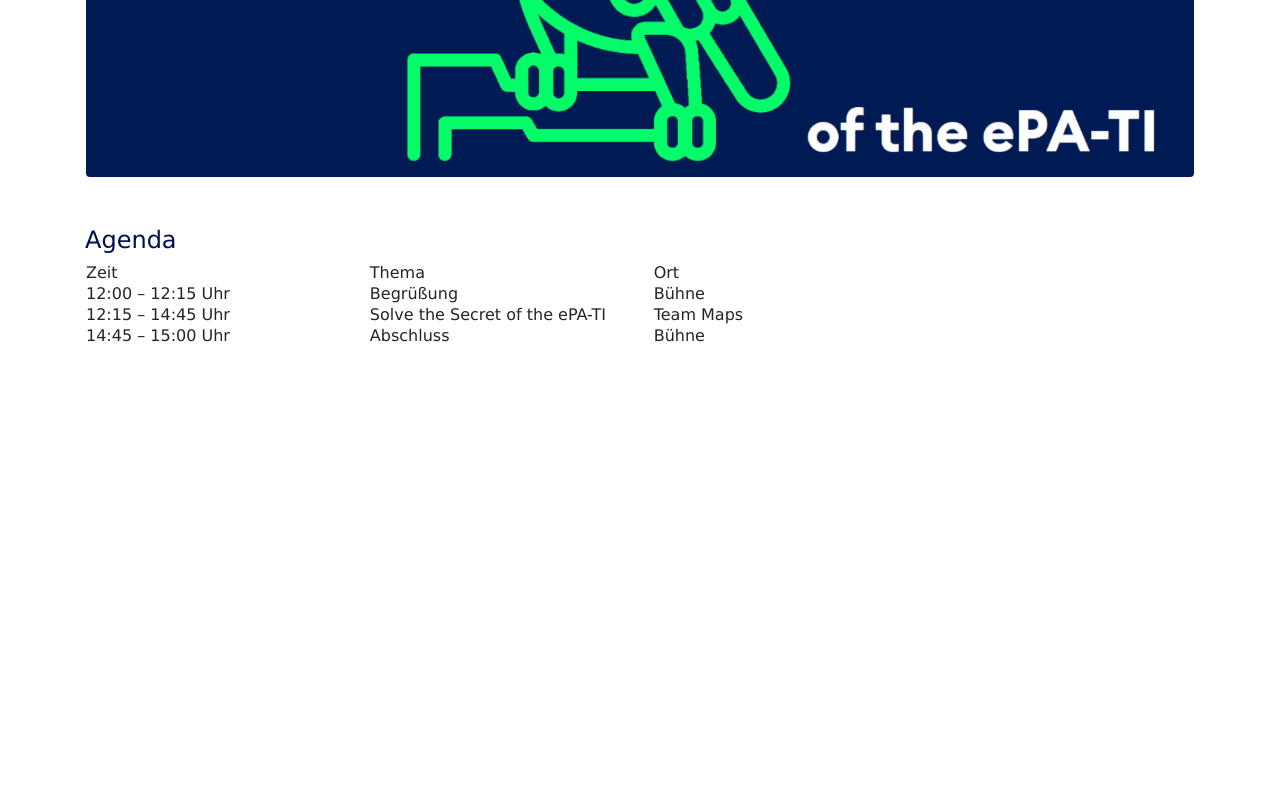
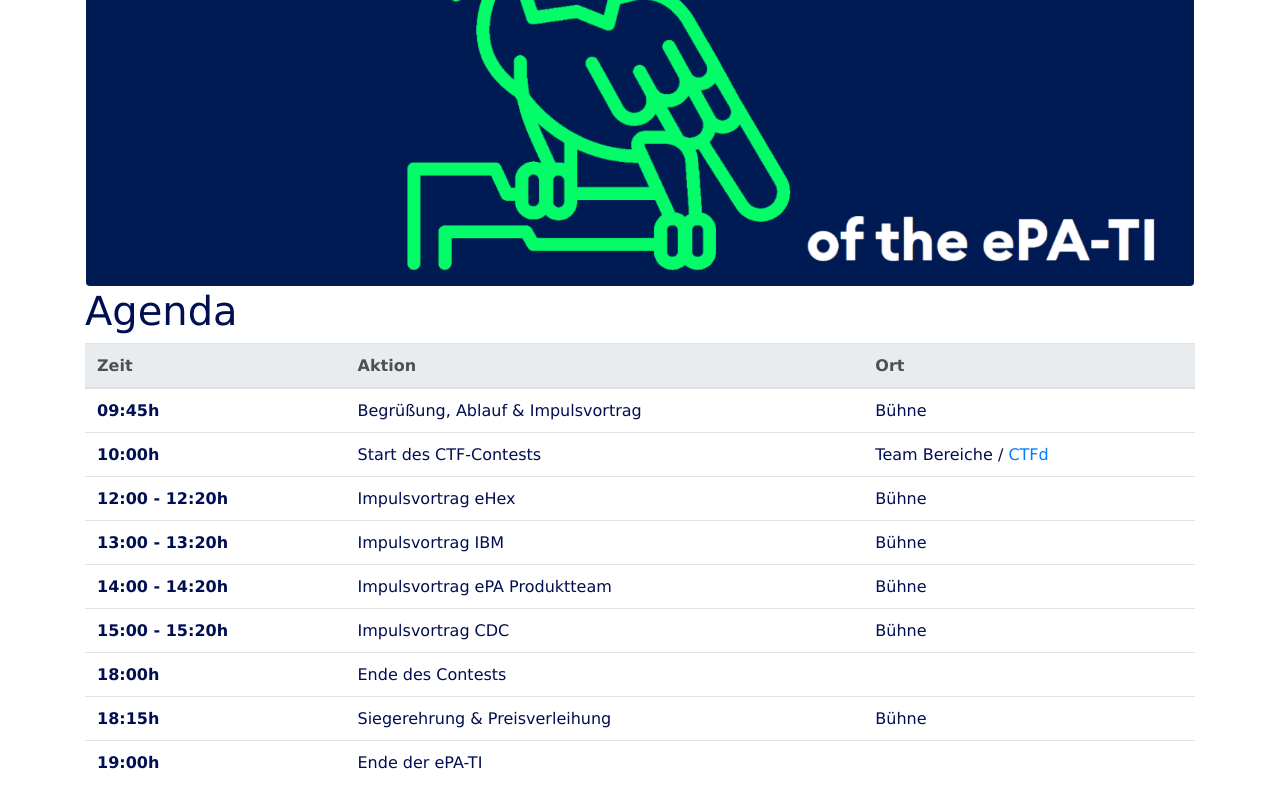
Before and after one commit to cert-ctf/ctf_2022, a website: page public/html/agenda.html in a window 1280 px wide. Shown: the part 409-1209 px from the top of the page. Before the commit the page ends 803 px from the top, so only its background shows below. Drawn offline with nearby package versions, Linux system fonts and the light colour scheme; a script that the page names is missing.

Commit message:
Update agenda.html

```diff
--- a/public/html/agenda.html
+++ b/public/html/agenda.html
@@ -7,78 +7,19 @@
 		<!-- Bootstrap CSS -->
 		<link rel="stylesheet" href="https://maxcdn.bootstrapcdn.com/bootstrap/4.0.0/css/bootstrap.min.css" integrity="sha384-Gn5384xqQ1aoWXA+058RXPxPg6fy4IWvTNh0E263XmFcJlSAwiGgFAW/dAiS6JXm" crossorigin="anonymous">
 
-		<title>TI_eRx Event (Test)</title>
+		<!-- CustomCSS -->
+		<link rel="stylesheet" href="./css/custom_blue.css">
+
+		<title>ePA-TI Event</title>
 	</head>
 	<body>
-		<style>
-			body {
-			  background-color:#FFFFFF;
-			  font-family: Verdana,Geneva,sans-serif;
-			  color="#000F52"
-			}
+		<main class="container" role="main">
 
-			p {
-				color: #000F52;
-			}
+		 <nav class="navbar navbar-custom">
+			<h5>ePA-TI Capture The Flag Event</h5>
+			<img src="./img/epapagei_logo_blue_tmp_small.png"</img>
+		</nav>
 
-			ol {
-			  color: #000F52;
-			}
-
-			ul {
-			  color: #000F52;
-			}
-
-			li:not(:last-child) {
-				margin-bottom: 5px;
-			}
-
-			h2 {
-				color: #000F52;
-			}
-
-			h4 {
-				color: #000F52;
-			}
-
-			h6 {
-				color: #000F52;
-			}
-
-			a:link {
-			  color: #000F52;
-			  background-color: transparent;
-			  text-decoration: none;
-			}
-
-			a:visited {
-			  color: #000F52;
-			  background-color: transparent;
-			  text-decoration: none;
-			}
-
-			a:hover {
-			  color: #000F52;
-			  background-color: transparent;
-			  text-decoration: underline;
-			}
-
-			a:active {
-			  color: #000F52;
-			  background-color: transparent;
-			  text-decoration: underline;
-			}
-
-			hr {
-			  background-color: #000F52; height: 1px; border: 0;
-			}
-
-
-
-
-		</style>
-
-		<div class="container">
 		<br><br>
 			<table width="100%">
 				<tr>
@@ -87,28 +28,78 @@
 					</td>
 				</tr>
 			</table>
-			<br><br>
 
-			<h4>Agenda</h4>
-			<table>
-				<tr>
-					<td width="40%">Zeit</td><td width="40%">Thema</td><td>Ort</td>
-				</tr>
-				<tr>
-					<td>12:00 – 12:15 Uhr  </td><td>Begrüßung</td><td>Bühne</td>
-				</tr>
 
-				<tr>
-					<td>12:15 – 14:45 Uhr </td><td>Solve the Secret of the ePA-TI&nbsp;&nbsp;&nbsp;&nbsp;&nbsp;&nbsp;&nbsp;&nbsp;&nbsp;</td><td>Team Maps</td>
-				</tr>
+		<h1>Agenda</h1>
 
-				<tr>
-					<td>14:45 – 15:00 Uhr </td><td>Abschluss</td><td>Bühne</td>
-				</tr>
-			</table>
-			<br><br>
+	  <center>
+		<table class="table">
+		  <thead class="thead-light">
+			<tr>
+			  <th scope="col">Zeit</th>
+			  <th scope="col">Aktion</th>
+			  <th scope="col">Ort</th>
+			</tr>
+		  </thead>
+		  <tbody>
+			<tr>
+			  <th scope="row">09:45h</th>
+			  <td>Begr&uuml;ßung, Ablauf & Impulsvortrag</td>
+			  <td>B&uuml;hne</td>
+			</tr>
+			<tr>
+			  <th scope="row">10:00h</th>
+			  <td>Start des CTF-Contests</td>
+			  <td>Team Bereiche / <a target="_blank" href="https://ctfd.gematik.de">CTFd</a></td>
+			</tr>
+			<tr>
+			  <th scope="row">12:00 - 12:20h</th>
+			  <td>Impulsvortrag eHex</td>
+			  <td>B&uuml;hne</td>
+			</tr>
+			<tr>
+			  <th scope="row">13:00 - 13:20h</th>
+			  <td>Impulsvortrag IBM </td>
+			  <td>B&uuml;hne</td>
+			</tr>
+			<tr>
+			  <th scope="row">14:00 - 14:20h</th>
+			  <td>Impulsvortrag ePA Produktteam</td>
+			  <td>B&uuml;hne</td>
+			</tr>
+			<tr>
+			  <th scope="row">15:00 - 15:20h</th>
+			  <td>Impulsvortrag CDC</td>
+			  <td>B&uuml;hne</td>
+			</tr>
+			<tr>
+			  <th scope="row">18:00h</th>
+			  <td>Ende des Contests</td>
+			  <td></td>
+			</tr>
+			<tr>
+			  <th scope="row">18:15h</th>
+			  <td>Siegerehrung & Preisverleihung</td>
+			  <td>B&uuml;hne</td>
+			</tr>
+			<tr>
+			  <th scope="row">19:00h</th>
+			  <td>Ende der ePA-TI</td>
+			  <td></td>
+			</tr>
 
-		</div>
+
+
+
+		  </tbody>
+		</table>
+
+	  </center>
+
+
+
+
+		</main>
 
 
 		<script src="https://code.jquery.com/jquery-3.2.1.slim.min.js" integrity="sha384-KJ3o2DKtIkvYIK3UENzmM7KCkRr/rE9/Qpg6aAZGJwFDMVNA/GpGFF93hXpG5KkN" crossorigin="anonymous"></script>
```
